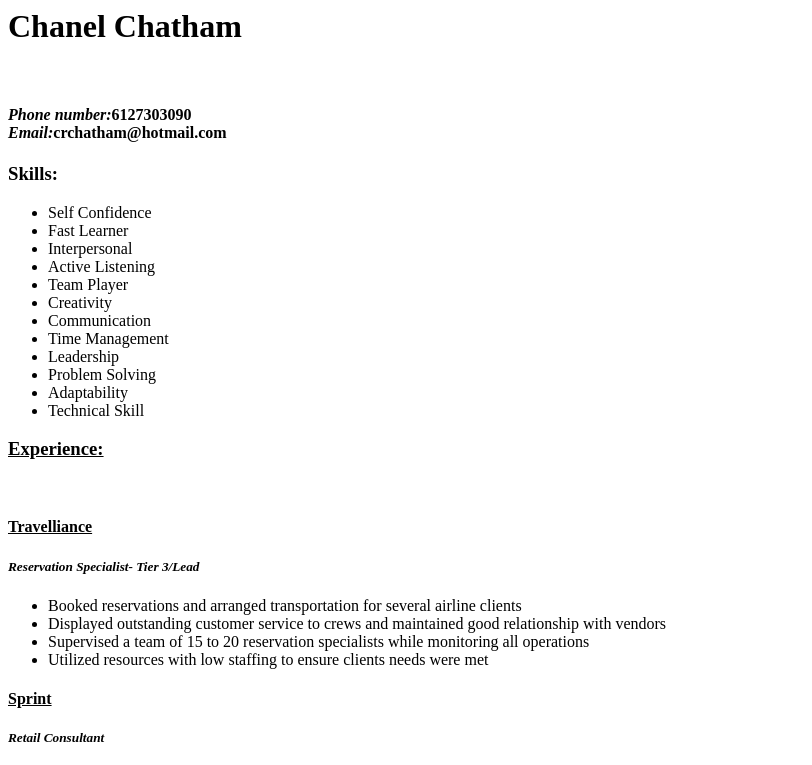
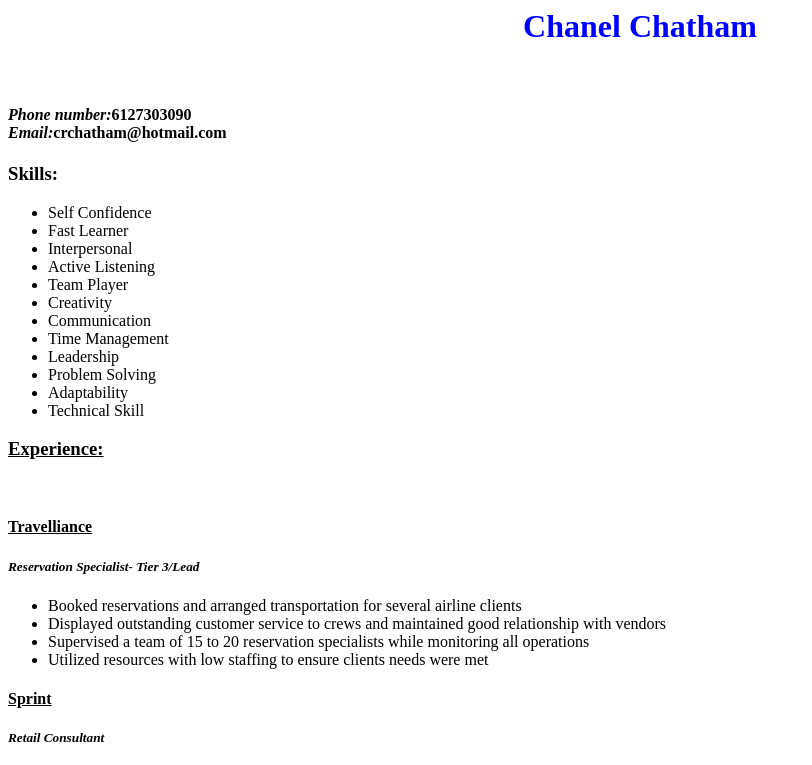
Before and after one commit to crchatham/crchatham.github.io, a plain HTML site: page index.html in a window 1280 px wide. Shown: the top 765 px of the page, without its empty margins (0-812 px from the left). Drawn offline with Linux system fonts and the light colour scheme.

Commit message:
textcheck

```diff
--- a/style.css
+++ b/style.css
@@ -1,3 +1,4 @@
-p {
+h1 {
   color:blue;
+  text-align:center;
   }
```
